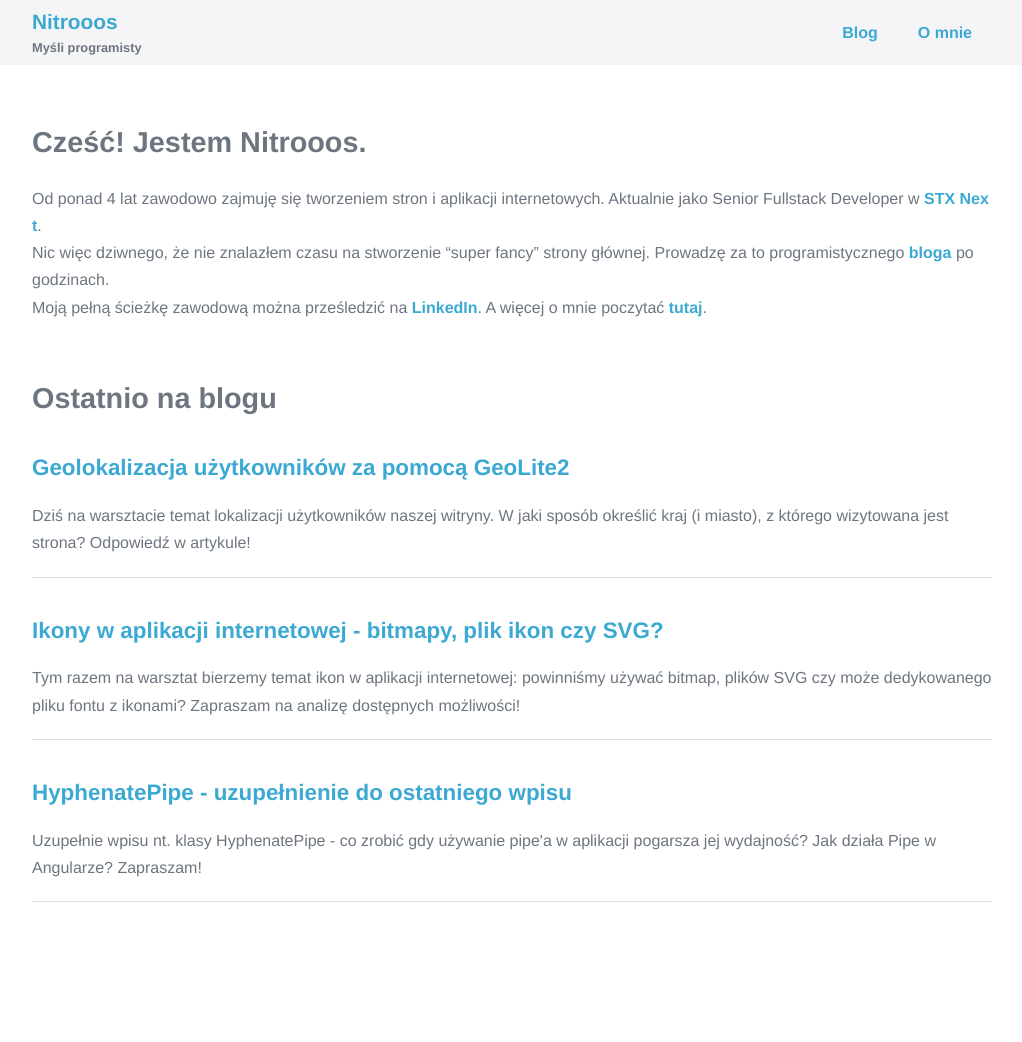
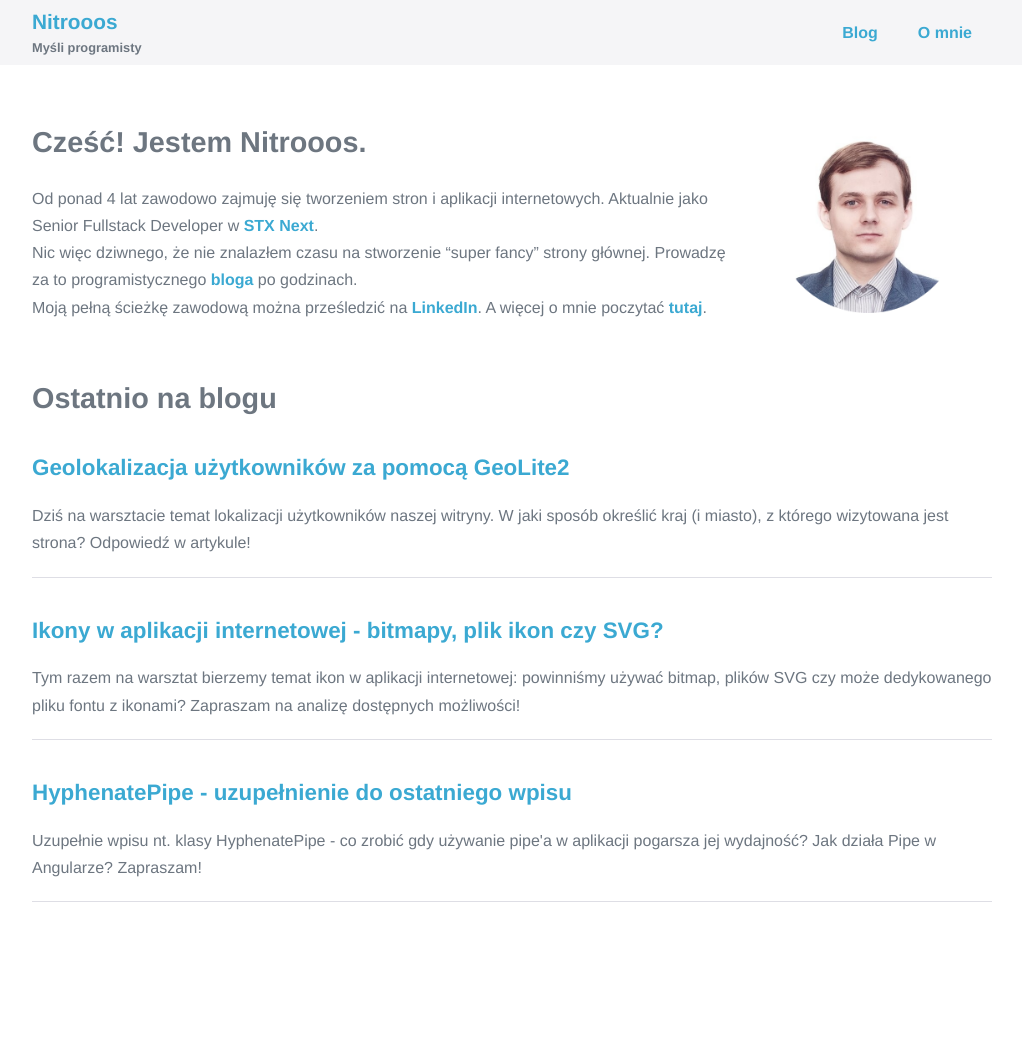
Before and after one commit to Nitrooos/Nitrooos.github.io, a Jekyll site: the page built from index.md, in a window 1280 px wide. Shown: the whole page, without its empty margins (128-1150 px from the left). Built offline with Jekyll 4.4.1, drawn with Linux system fonts in a browser that asks for light colours.

Commit message:
[NIT-2] Add image to the homepage

```diff
--- a/index.md
+++ b/index.md
@@ -1,14 +1,27 @@
 ---
 title: Nitrooos | Myśli programisty
 ---
+
+<aside class="authors__image">
+  <figure>
+    <img
+      src="{{ site.baseurl }}/assets/nitrooos.png"
+      alt=""
+      width="188"
+      height="188" />
+    <br />
+  </figure>
+</aside>
+
 # Cześć! Jestem Nitrooos.
 
 Od ponad 4 lat zawodowo zajmuję się tworzeniem stron i aplikacji internetowych.
 Aktualnie jako Senior Fullstack Developer w <a href="https://stxnext.com">
 STX&nbsp;Next</a>.
 
-Nic więc dziwnego, że nie znalazłem czasu na stworzenie "super fancy" strony głównej.
-Prowadzę za to programistycznego <a href="/blog/">bloga</a> po godzinach.
+Nic więc dziwnego, że nie znalazłem czasu na stworzenie "super fancy" strony
+głównej. Prowadzę za to programistycznego <a href="/blog/">bloga</a> po
+godzinach.
 
 Moją pełną ścieżkę zawodową można prześledzić na
 <a href="https://www.linkedin.com/in/bartosz-kostaniak-623b8bb0/">LinkedIn</a>.
```
